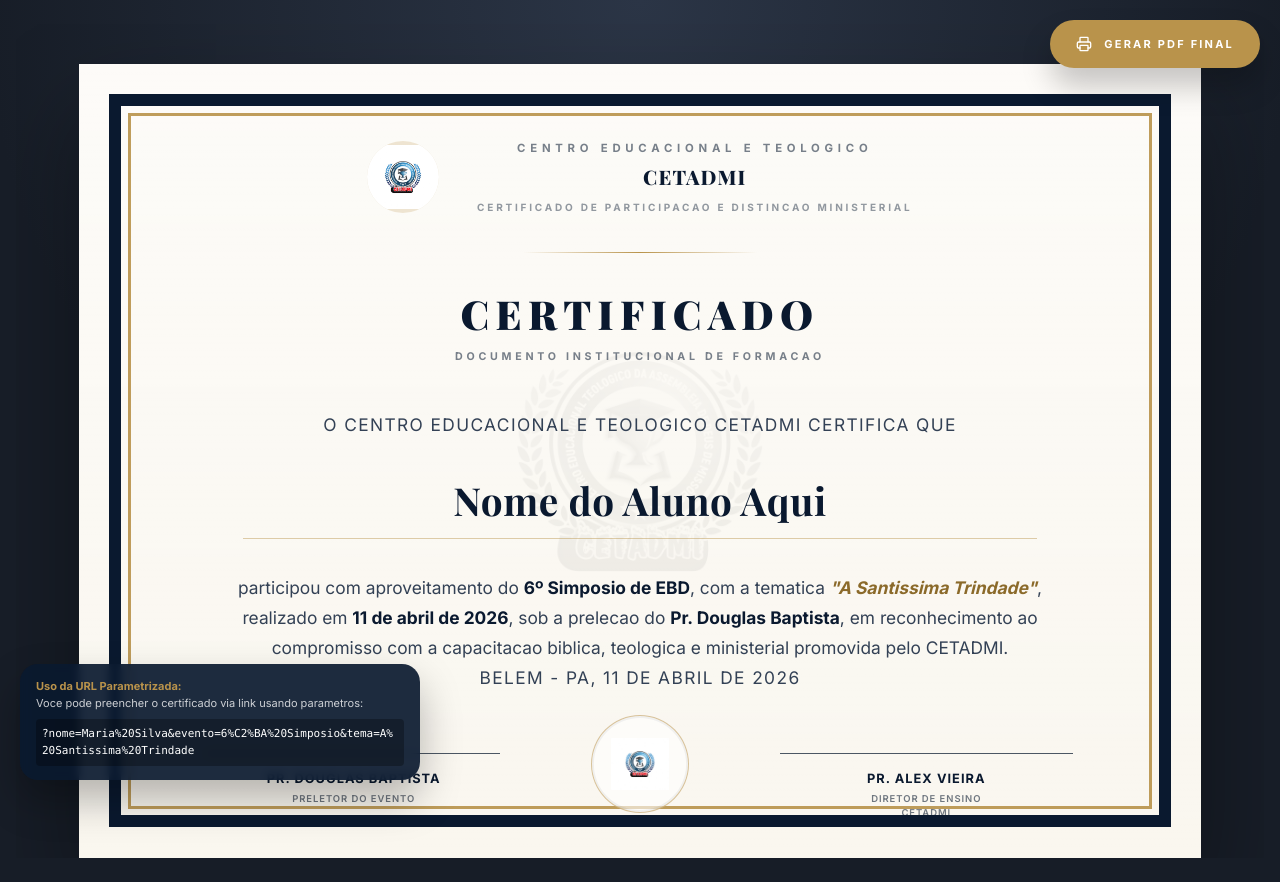
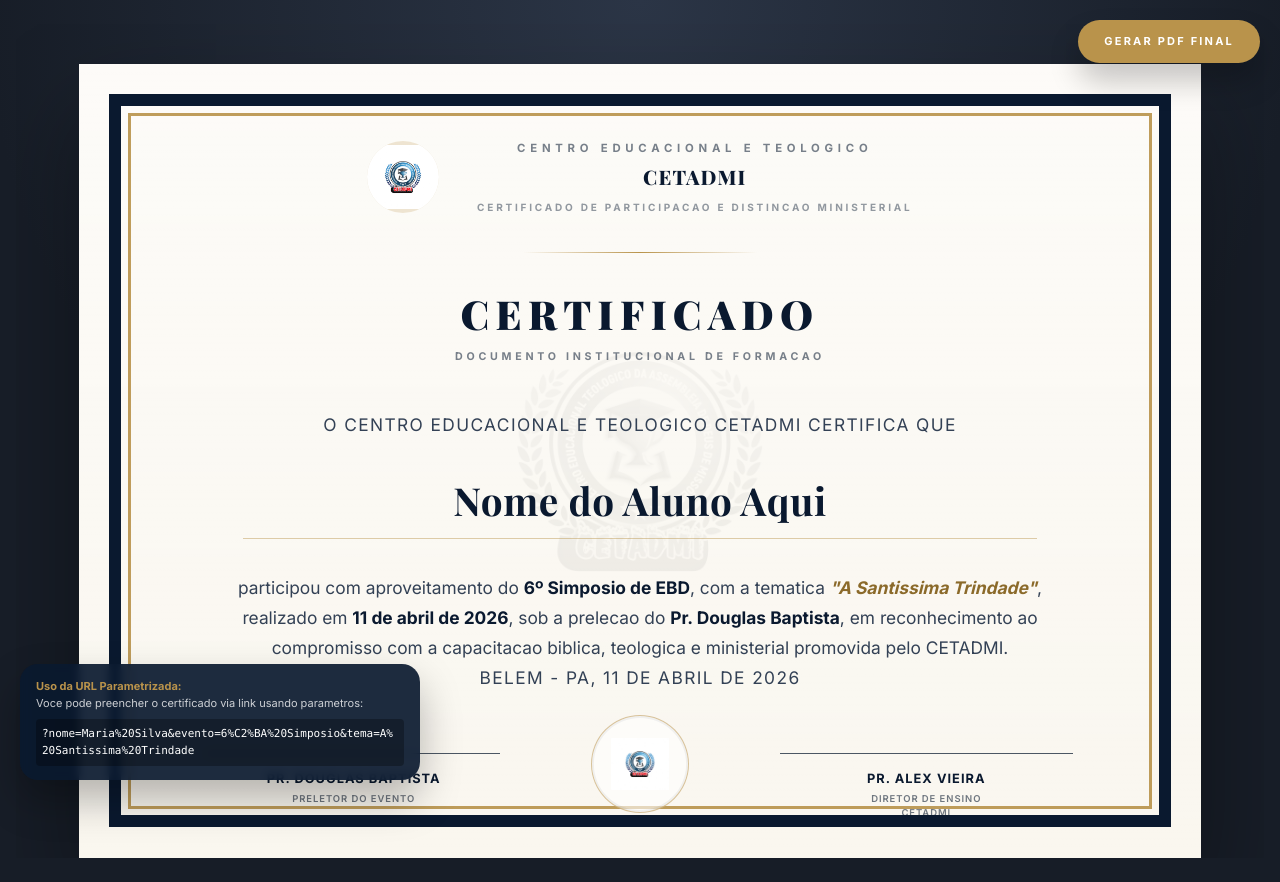
Before and after one commit to ronaibfernandes-ship-it/CETADMI, a React (Vite) app: page /certificado in a window 1280 px wide. Built offline with nearby package versions, Linux system fonts and the light colour scheme; no server answers.

Commit message:
match certificate print button to approved static style

```diff
--- a/src/pages/public/CertificatePage.jsx
+++ b/src/pages/public/CertificatePage.jsx
@@ -1,6 +1,6 @@
 import React, { useEffect, useMemo, useRef, useState } from 'react'
 import { useParams, useSearchParams } from 'react-router-dom'
-import { AlertCircle, Loader2, Printer } from 'lucide-react'
+import { AlertCircle } from 'lucide-react'
 import { certificateService } from '../../services/certificateService'
 import './certificate.css'
 
@@ -223,7 +223,6 @@ const CertificatePage = () => {
 
       <div className="certificate-toolbar print:hidden">
         <button type="button" onClick={() => window.print()} className="inline-flex items-center gap-3 rounded-full bg-[#b9934b] px-6 py-4 text-[11px] font-bold uppercase tracking-[0.2em] text-white shadow-[0_18px_30px_rgba(0,0,0,0.22)] transition-all hover:-translate-y-px hover:bg-[#c7a15a]">
-          {loading ? <Loader2 size={16} className="animate-spin" /> : <Printer size={16} aria-hidden="true" />}
           Gerar PDF Final
         </button>
       </div>
```
